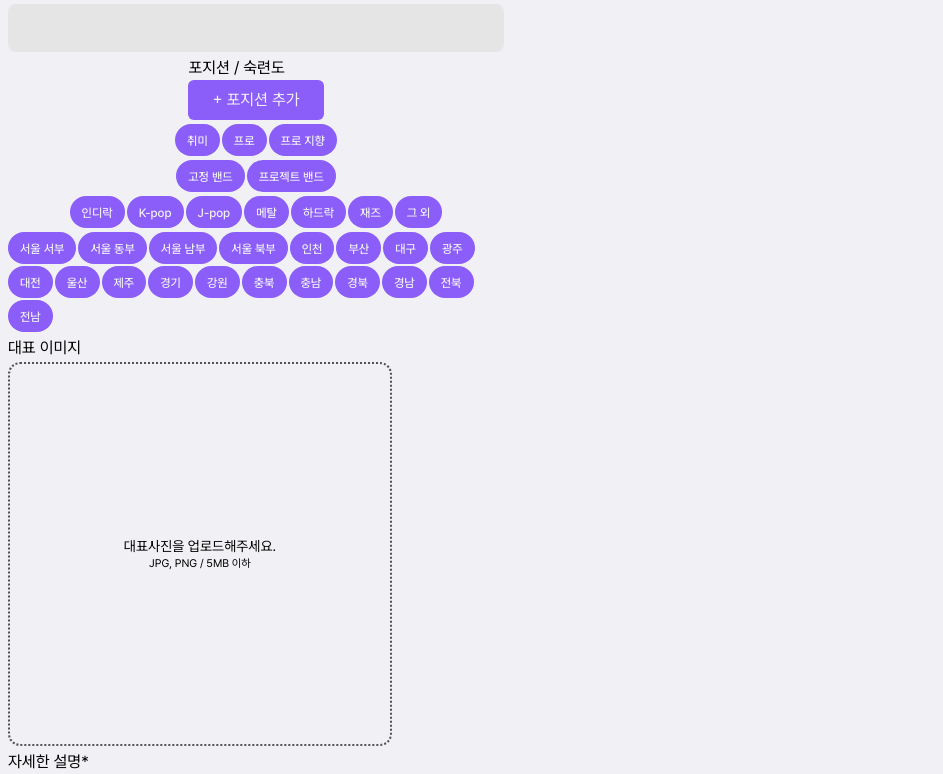
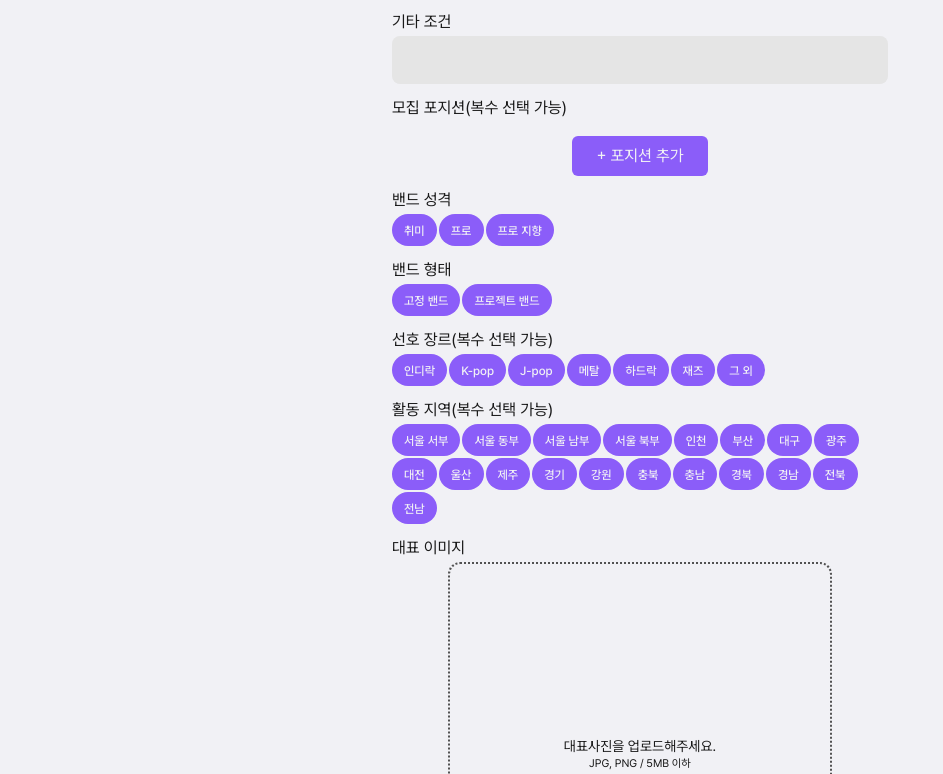
Before and after one commit to env-project/frontend, a React (Vite) app: page /recruitment-post/new-post in a window 1280 px wide. Shown: the part 680-1454 px from the top of the page, without its empty margins (0-943 px from the left). Built offline with nearby package versions, Linux system fonts and the light colour scheme.

Commit message:
#122 레이아웃 정리

```diff
--- a/src/pages/recruitment-post/RecruitmentNewPost.tsx
+++ b/src/pages/recruitment-post/RecruitmentNewPost.tsx
@@ -1,6 +1,6 @@
 import z from "zod";
 import Input from "@/components/input/AuthInput";
-import { useEffect, type ReactNode } from "react";
+import { type ReactNode } from "react";
 import ImageInput from "@/components/input/ImageInput";
 import {
   useFieldArray,
@@ -133,15 +133,10 @@ export default function RecruitmentNewPost() {
     console.log(form);
   };
 
-  useEffect(() => {
-    console.error(errors);
-  }, [errors]);
-
   return (
-    <div className="w-full bg-bg-primary">
-      RecruitmentNewPost
+    <div className="w-full bg-bg-primary flex justify-center text-text-primary">
       <form
-        className="flex flex-col items-center jsutify-start space-y-1 w-full p-2 max-w-lg"
+        className="flex flex-col items-center jsutify-start space-y-3 w-full p-2 max-w-lg"
         onSubmit={handleSubmit(onSubmit)}
       >
         <InputWithLabelContainer>
@@ -196,28 +191,42 @@ export default function RecruitmentNewPost() {
           experienceLevels={MASTER_DATA.experience_levels}
         />
 
+        <InputWithLabelContainer>
+          <label>밴드 성격</label>
           <CheckboxInputs
             register={register}
             name="orientationId"
             data={MASTER_DATA.orientations}
             type="radio"
           />
+        </InputWithLabelContainer>
 
+        <InputWithLabelContainer>
+          <label>밴드 형태</label>
           <CheckboxInputs
             register={register}
             name="recruitmentTypeId"
             data={MASTER_DATA.recruitment_types}
             type="radio"
           />
-
-        <CheckboxInputs register={register} name="genreIds" data={MASTER_DATA.genres} />
-
-        <CheckboxInputs register={register} name="regionIds" data={MASTER_DATA.regions} />
+        </InputWithLabelContainer>
 
         <InputWithLabelContainer>
-          <label htmlFor="image">대표 이미지</label>
+          <label>선호 장르(복수 선택 가능)</label>
+          <CheckboxInputs register={register} name="genreIds" data={MASTER_DATA.genres} />
+        </InputWithLabelContainer>
+
+        <InputWithLabelContainer>
+          <label>활동 지역(복수 선택 가능)</label>
+          <CheckboxInputs register={register} name="regionIds" data={MASTER_DATA.regions} />
+        </InputWithLabelContainer>
+
+        <div className="flex flex-col justify-center items-center space-y-0.5 w-full">
+          <label htmlFor="image" className="w-full">
+            대표 이미지
+          </label>
           <ImageInput id="image" onChange={onImageChange} />
-        </InputWithLabelContainer>
+        </div>
 
         <InputWithLabelContainer>
           <label htmlFor="content">자세한 설명*</label>
@@ -228,7 +237,9 @@ export default function RecruitmentNewPost() {
           />
         </InputWithLabelContainer>
 
-        <Button type="submit">제출</Button>
+        <Button type="submit">
+          <Text className="text-text-on-dark">제출</Text>
+        </Button>
       </form>
     </div>
   );
@@ -292,8 +303,8 @@ function PositionsInput({
   });
 
   return (
-    <div className="space-y-4">
-      <label>포지션 / 숙련도</label>
+    <div className="space-y-4 w-full flex flex-col justify-start items-center">
+      <label className="w-full ">모집 포지션(복수 선택 가능)</label>
 
       {fields.map((field, index) => {
         const positionError = errors?.positions?.[index]?.position_id;
```
Lines whose indentation alone changed are shown as unchanged.
